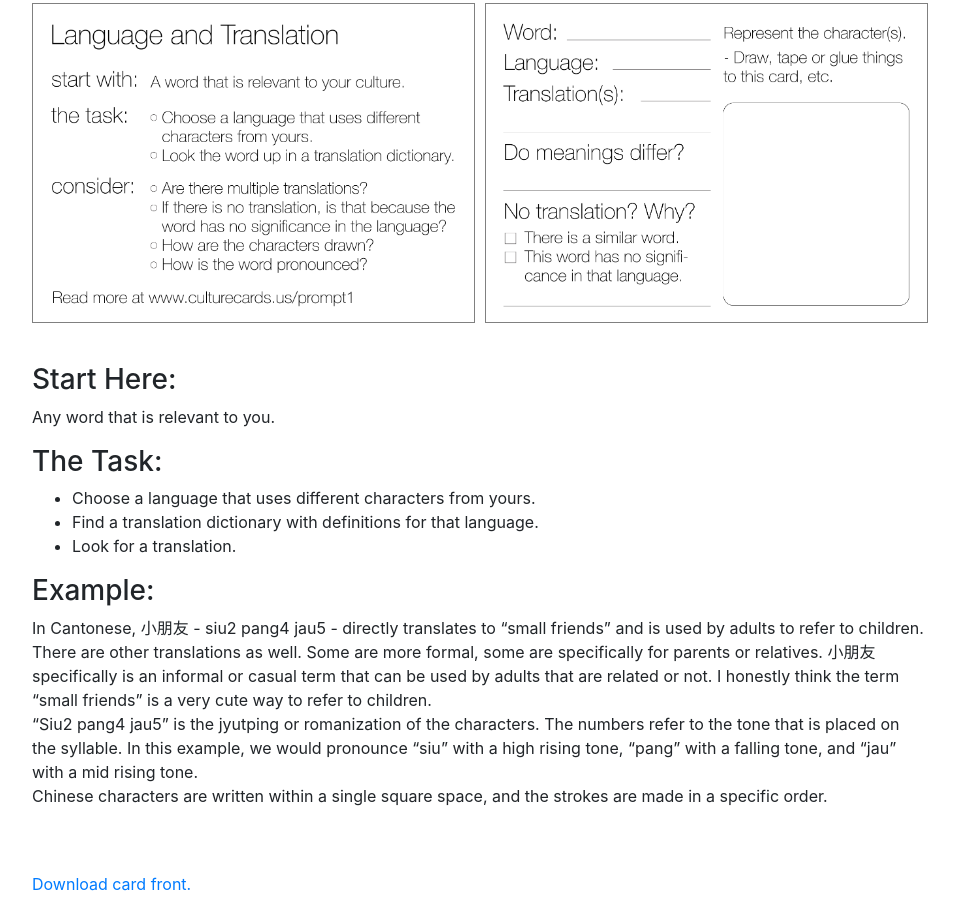
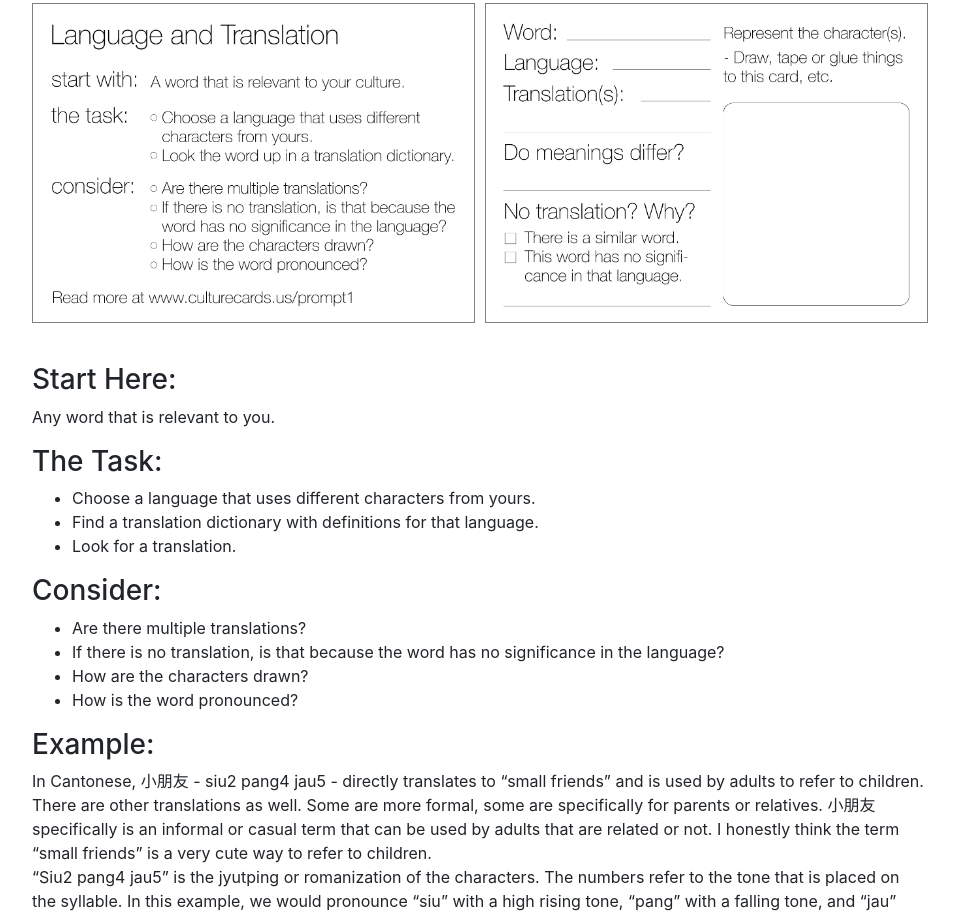
Before and after one commit to hanniben/educe113, a plain HTML site: page prompt1.html in a window 1280 px wide. Shown: the part 259-1171 px from the top of the page, without its empty margins (160-1119 px from the left). Drawn offline with nearby package versions, Linux system fonts and the light colour scheme.

Commit message:
language editing

```diff
--- a/prompt1.html
+++ b/prompt1.html
@@ -46,6 +46,14 @@
             <li>Look for a translation.</li>
         </ul>
 
+        <h3>Consider:</h3>
+        <ul>
+            <li>Are there multiple translations?</li>
+            <li>If there is no translation, is that because the word has no significance in the language?</li>
+            <li>How are the characters drawn?</li>
+            <li>How is the word pronounced?</li>
+        </ul>
+
         <h3>Example:</h3>
         <p>In Cantonese, 小朋友 - siu2 pang4 jau5 - directly translates to “small friends” and is used by adults to refer to children.
             <br>There are other translations as well. Some are more formal, some are specifically for parents or relatives. 小朋友 specifically is an informal or casual term that can be used by adults that are related or not. I honestly think the term “small friends” is a very cute way to refer to children.
```
Also changed, not shown: prompt2.html (+7 -0 lines), prompt3.html (+8 -0 lines).
